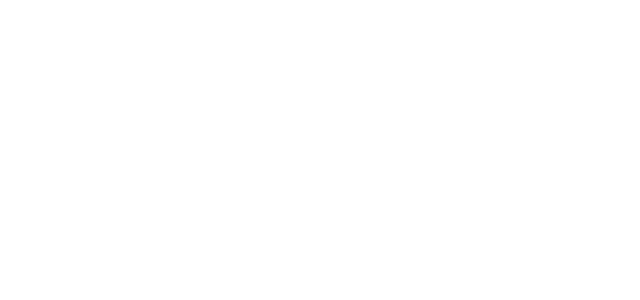
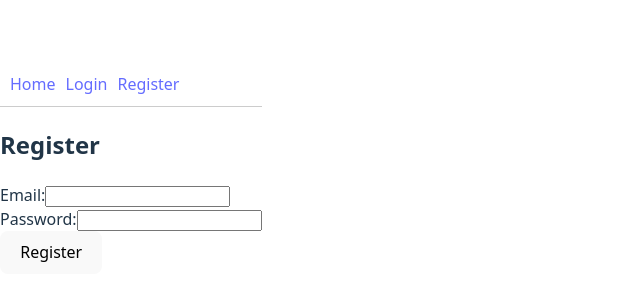
Before and after one commit to groisenberg79/patient-voices, a React (Vite) app in the folder frontend/: page /register in a window 1280 px wide. Before the commit this address had no page. Shown: the part 232-532 px from the top of the page, without its empty margins (0-640 px from the left). Built offline with nearby package versions, Linux system fonts and the light colour scheme.

Commit message:
add simple navbar

```diff
--- a/frontend/src/App.jsx
+++ b/frontend/src/App.jsx
@@ -2,14 +2,18 @@ import { BrowserRouter as Router, Routes, Route } from "react-router-dom";
 import Home from "./pages/Home";
 import DiseasePage from "./pages/DiseasePage";
 import Login from "./pages/Login";
+import Register from "./pages/Register";
+import Navbar from "./components/Navbar";
 
 function App() {
   return (
     <Router>
+      <Navbar />
       <Routes>
         <Route path="/" element={<Home />} />
         <Route path="/login" element={<Login />} />
         <Route path="/disease/:id" element={<DiseasePage />} />
+        <Route path="/register" element={<Register />} />
       </Routes>
     </Router>
   );
--- /dev/null
+++ b/frontend/src/components/Navbar.jsx
@@ -0,0 +1,13 @@
+import { Link } from "react-router-dom";
+
+function Navbar() {
+  return (
+    <nav style={{ padding: "10px", borderBottom: "1px solid #ccc" }}>
+      <Link to="/" style={{ marginRight: "10px" }}>Home</Link>
+      <Link to="/login" style={{ marginRight: "10px" }}>Login</Link>
+      <Link to="/register">Register</Link>
+    </nav>
+  );
+}
+
+export default Navbar;
--- /dev/null
+++ b/frontend/src/pages/Register.jsx
@@ -0,0 +1,60 @@
+import { useState } from "react";
+import axios from "axios";
+import { useNavigate } from "react-router-dom";
+
+function Register() {
+  const [email, setEmail] = useState("");
+  const [password, setPassword] = useState("");
+  const [error, setError] = useState("");
+  const [success, setSuccess] = useState("");
+
+  const navigate = useNavigate();
+
+  const handleSubmit = async (e) => {
+    e.preventDefault();
+    setError("");
+    setSuccess("");
+
+    try {
+      await axios.post("https://patient-voices-backend.onrender.com/api/users/register", {
+        email,
+        password,
+      });
+      setSuccess("Registration successful! Redirecting to login...");
+      setTimeout(() => navigate("/login"), 1500); // redirect to login after 1.5s
+    } catch (err) {
+      console.error(err);
+      setError("Registration failed. Email may already be in use.");
+    }
+  };
+
+  return (
+    <div>
+      <h2>Register</h2>
+      <form onSubmit={handleSubmit}>
+        <label>Email:
+          <input
+            type="email"
+            value={email}
+            onChange={(e) => setEmail(e.target.value)}
+            required
+          />
+        </label><br />
+        <label>Password:
+          <input
+            type="password"
+            value={password}
+            onChange={(e) => setPassword(e.target.value)}
+            required
+          />
+        </label><br />
+        <button type="submit">Register</button>
+      </form>
+
+      {success && <p style={{ color: "green" }}>{success}</p>}
+      {error && <p style={{ color: "red" }}>{error}</p>}
+    </div>
+  );
+}
+
+export default Register;
```
